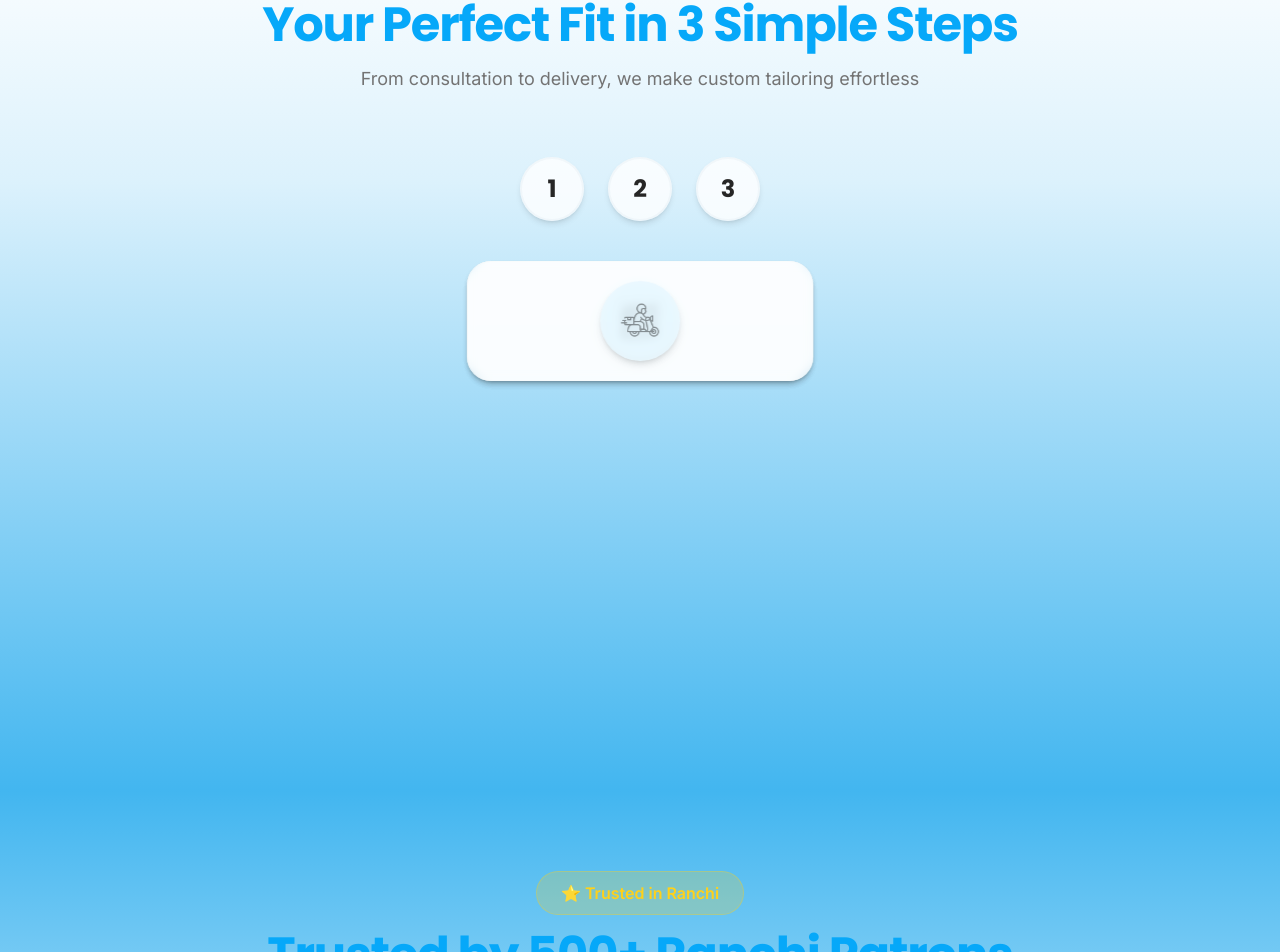
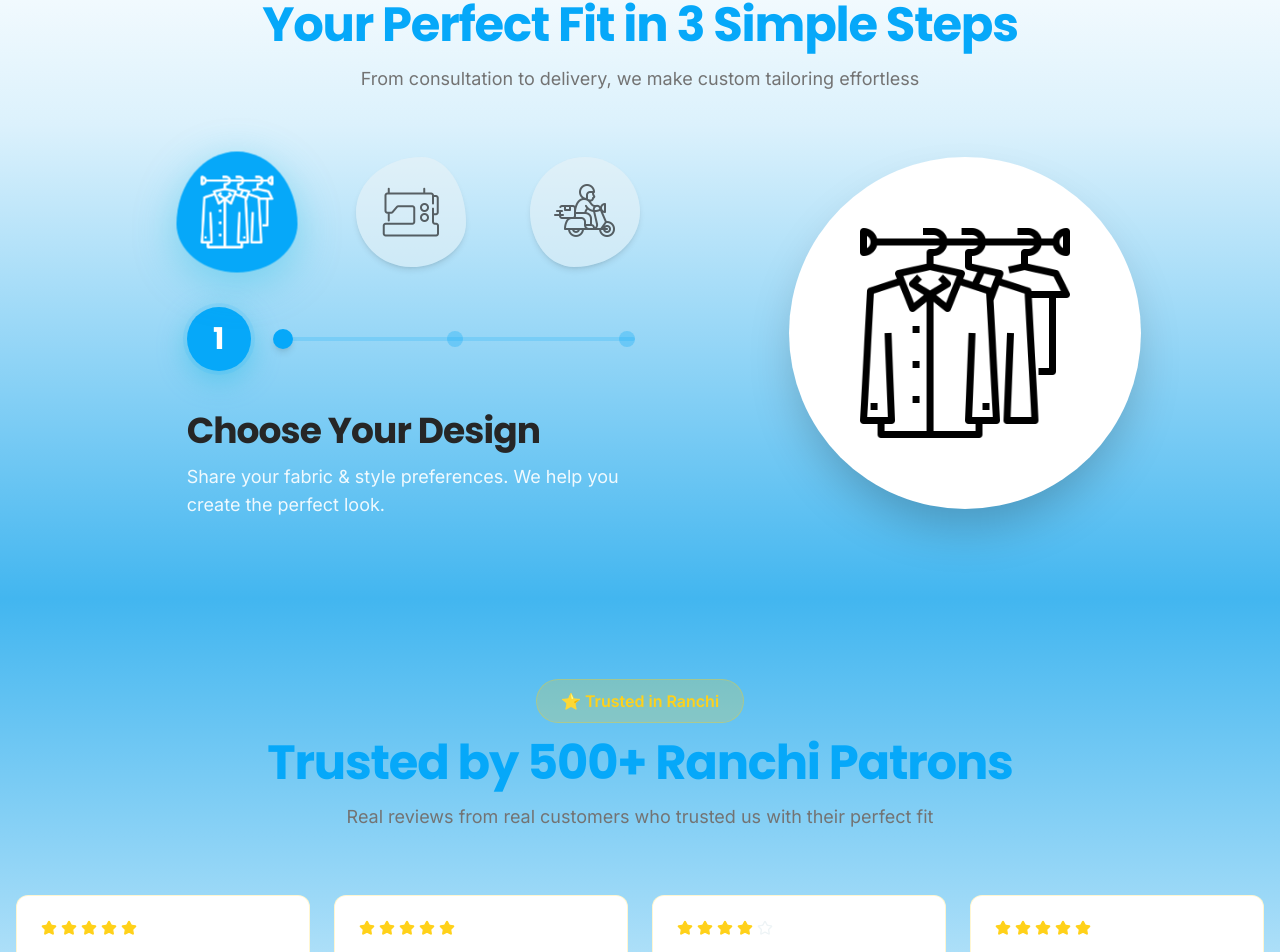
Before and after one commit to nafiszebaqweb-67/Colibet-Landing-Page, a React (Vite) app in the folder colobate-main/: page / in a window 1280 px wide. Shown: the part 1543-2495 px from the top of the page. Built offline with nearby package versions, Linux system fonts and the light colour scheme; the HTML template or start-up script is replaced by a standard one.

Commit message:
Card design update

```diff
--- a/colobate-main/src/components/HowItWorks.tsx
+++ b/colobate-main/src/components/HowItWorks.tsx
@@ -4,34 +4,31 @@ import step2Image from "@/assets/step-2.png";
 import step3Image from "@/assets/step-3.png";
 
 export const HowItWorks = () => {
-  const [activeStep, setActiveStep] = useState<number | null>(null);
+  const [activeStep, setActiveStep] = useState<number>(0);
 
   const steps = [
     {
       number: "1",
-      icon: "🧵",
       image: step1Image,
       title: "Choose Your Design",
       description: "Share your fabric & style preferences. We help you create the perfect look.",
     },
     {
       number: "2",
-      icon: "✂️",
       image: step2Image,
       title: "We Stitch It Custom",
       description: "Our expert tailors craft your perfect fit with precision and care.",
     },
     {
       number: "3",
-      icon: "📦",
       image: step3Image,
       title: "Delivered in 24 Hours",
       description: "Straight to your doorstep in Ranchi. Fast, reliable, premium quality.",
     },
   ];
 
-  const handleControlClick = (index: number) => {
-    setActiveStep(activeStep === index ? null : index);
+  const handleIconClick = (index: number) => {
+    setActiveStep(index);
   };
 
   return (
@@ -46,138 +43,116 @@ export const HowItWorks = () => {
           </p>
         </div>
 
-        {/* Control Buttons with Numbers */}
-        <div className="flex justify-center gap-6 animate-fade-in">
+        {/* Main Layout - Matching Reference Structure */}
+        <div className="max-w-6xl mx-auto">
+          <div className="flex flex-col lg:flex-row gap-12 lg:gap-8 items-start justify-between">
+
+            {/* Left Side: Icons, Timeline & Content (Vertical Stack) */}
+            <div className="w-full lg:w-[65%] flex flex-col items-center">
+
+              {/* Clickable Icon Blobs Row */}
+              <div className="flex justify-center items-center gap-16 mb-10 w-full max-w-md">
                 {steps.map((step, index) => (
                   <button
                     key={index}
-              onClick={() => handleControlClick(index)}
-              className={`w-16 h-16 rounded-full flex items-center justify-center transition-all duration-500 ease-out font-heading text-2xl font-bold ${
-                activeStep === index
-                  ? 'bg-primary text-primary-foreground shadow-[var(--shadow-elegant)] scale-110 ring-4 ring-primary/20'
-                  : 'bg-card/80 backdrop-blur-sm shadow-md hover:shadow-xl hover:scale-110 border-2 border-border/30 text-foreground hover:border-primary/40'
+                    onClick={() => handleIconClick(index)}
+                    className={`relative flex-shrink-0 transition-all duration-500 ease-out hover:scale-105 focus:outline-none ${
+                      activeStep === index ? 'scale-110' : 'scale-100'
                     }`}
                     aria-label={`View ${step.title}`}
+                    style={{
+                      width: '110px',
+                      height: '110px',
+                    }}
                   >
-              {step.number}
+                    <div
+                      className={`w-full h-full flex items-center justify-center transition-all duration-500 ${
+                        activeStep === index
+                          ? 'bg-primary shadow-[0_10px_40px_rgba(0,180,220,0.35)]'
+                          : 'bg-muted/50 shadow-md hover:shadow-lg'
+                      }`}
+                      style={{
+                        borderRadius: index === 0
+                          ? '50% 50% 50% 50% / 60% 60% 40% 40%'
+                          : index === 1
+                          ? '60% 40% 50% 50% / 50% 60% 40% 50%'
+                          : '50% 50% 60% 40% / 50% 50% 50% 50%',
+                      }}
+                    >
+                      <img
+                        src={step.image}
+                        alt={step.title}
+                        className={`w-16 h-16 object-contain transition-all duration-500 ${
+                          activeStep === index ? 'brightness-0 invert scale-110' : 'opacity-60'
+                        }`}
+                      />
+                    </div>
                   </button>
                 ))}
               </div>
 
-        {/* Cards Container */}
-        <div className="max-w-6xl mx-auto mt-10 relative min-h-[450px]">
-          {steps.map((step, index) => {
-            // Determine position classes based on active state
-            let positionClasses = '';
-            let transformClasses = '';
+              {/* Timeline with Number Circle on Left */}
+              <div className="flex items-center gap-6 mb-10 w-full max-w-md">
+                {/* Large Number Circle - Fixed on Left */}
+                <div className="flex-shrink-0">
+                  <div className="w-16 h-16 sm:w-15 sm:h-15 rounded-full bg-primary flex items-center justify-center shadow-[0_8px_30px_rgba(0,180,220,0.4)] ring-4 ring-primary/10 transition-all duration-500">
+                    <span className="text-white font-heading text-2xl sm:text-3xl font-bold">
+                      {activeStep + 1}
+                    </span>
+                  </div>
+                </div>
 
-            if (activeStep === null) {
-              // All cards stacked in center initially
-              positionClasses = 'left-1/2 -translate-x-1/2';
-            } else if (activeStep === index) {
-              // Active card positions
-              if (index === 0) {
-                positionClasses = 'left-0 md:left-[3%]';
-                transformClasses = 'translate-x-0';
-              } else if (index === 1) {
-                positionClasses = 'left-1/2 -translate-x-1/2';
-                transformClasses = 'rotateY(0deg)';
-              } else {
-                positionClasses = 'right-0 md:right-[3%]';
-                transformClasses = 'translate-x-0';
-              }
-            } else {
-              // Inactive cards return to center
-              positionClasses = 'left-1/2 -translate-x-1/2';
-            }
-
-            return (
+                {/* Timeline Line with Dots */}
+                <div className="relative flex-1 h-1">
+                  <div className="absolute inset-0 bg-primary/20 rounded-full" />
+                  <div
+                    className="absolute top-0 left-0 h-full bg-primary rounded-full transition-all duration-700 ease-in-out"
+                    style={{
+                      width: `${(activeStep / (steps.length - 1)) * 100}%`,
+                    }}
+                  />
+                  <div className="absolute inset-0 flex justify-between items-center px-0">
+                    {steps.map((_, index) => (
                       <div
                         key={index}
-                className={`absolute top-0 w-full md:w-[30%] transition-all duration-700 ease-out ${positionClasses}`}
-                style={{
-                  transform: activeStep === index && index === 1 ? 'translateX(-50%) rotateY(0deg)' : undefined,
-                  transformStyle: index === 1 ? 'preserve-3d' : undefined,
-                  perspective: index === 1 ? '1000px' : undefined,
-                  zIndex: activeStep === index ? 10 : 1,
-                }}
+                        className={`w-4 h-4 rounded-full transition-all duration-500 ${
+                          index <= activeStep ? 'bg-primary scale-125 shadow-md' : 'bg-primary/30'
+                        }`}
+                      />
+                    ))}
+                  </div>
+                </div>
+              </div>
+
+              {/* Content Text Below Timeline */}
+              <div className="space-y-3 w-full max-w-md">
+                <h3 className="font-heading text-3xl sm:text-4xl text-foreground font-bold tracking-tight leading-tight transition-all duration-500">
+                  {steps[activeStep].title}
+                </h3>
+                <p className="text-muted-foreground leading-relaxed text-white/90 text-base sm:text-lg transition-all duration-500">
+                  {steps[activeStep].description}
+                </p>
+              </div>
+            </div>
+
+            {/* Right Side: Large Circular Icon Badge */}
+            <div className="w-full lg:w-[40%] flex justify-center lg:justify-start">
+              <div
+                className="w-72 h-72 sm:w-80 sm:h-80 lg:w-[22rem] lg:h-[22rem] bg-white rounded-full flex items-center justify-center shadow-2xl transition-all duration-500 ease-out"
+                key={activeStep}
               >
-                {/* Minimized State */}
-                <div
-                  className={`transition-all duration-700 ease-out ${
-                    activeStep === index
-                      ? 'opacity-0 scale-75 pointer-events-none'
-                      : 'opacity-100 scale-100'
-                  }`}
-                  style={{
-                    transform: activeStep === null && index === 1 ? 'rotateY(180deg)' : undefined,
-                  }}
-                >
-                  <div className="bg-card/60 backdrop-blur-sm rounded-3xl p-6 text-center shadow-md border border-border/10 flex items-center justify-center h-[120px]">
-                    <div className="w-20 h-20 bg-primary/5 rounded-full flex items-center justify-center shadow-md">
+                <div className="w-48 h-48 sm:w-56 sm:h-56 flex items-center justify-center">
                   <img
-                        src={step.image}
-                        alt={step.title}
-                        className="w-10 h-10 object-contain opacity-40"
+                    src={steps[activeStep].image}
+                    alt={steps[activeStep].title}
+                    className="w-full h-full object-contain animate-fade-in"
                   />
                 </div>
               </div>
             </div>
 
-                {/* Expanded State */}
-                <div
-                  className={`absolute inset-0 transition-all duration-700 ease-out ${
-                    activeStep === index
-                      ? 'opacity-100 scale-100 pointer-events-auto'
-                      : 'opacity-0 scale-90 pointer-events-none'
-                  }`}
-                  style={{
-                    transform: activeStep !== index && index === 1 ? 'rotateY(180deg)' : undefined,
-                    backfaceVisibility: index === 1 ? 'hidden' : undefined,
-                  }}
-                >
-                  <div className="bg-card backdrop-blur-sm rounded-3xl p-8 text-center shadow-xl border border-primary/20 flex flex-col items-center justify-center min-h-[400px]">
-                    <div className="mb-6 flex justify-center">
-                      <div className="w-36 h-36 bg-primary/5 rounded-full flex items-center justify-center shadow-md">
-                        <img
-                          src={step.image}
-                          alt={step.title}
-                          className="w-20 h-20 object-contain"
-                        />
           </div>
         </div>
-                    <div className="space-y-4">
-                      <h3 className="font-heading text-2xl text-foreground font-bold tracking-tight">
-                        {step.title}
-                      </h3>
-                      <p className="text-muted-foreground leading-relaxed text-base">
-                        {step.description}
-                      </p>
-                    </div>
-                  </div>
-                </div>
-              </div>
-            );
-          })}
-        </div>
-
-        {/* Control Buttons with Numbers */}
-        {/* <div className="flex justify-center gap-6 animate-fade-in">
-          {steps.map((step, index) => (
-            <button
-              key={index}
-              onClick={() => handleControlClick(index)}
-              className={`w-16 h-16 rounded-full flex items-center justify-center transition-all duration-500 ease-out font-heading text-2xl font-bold ${
-                activeStep === index
-                  ? 'bg-primary text-primary-foreground shadow-[var(--shadow-elegant)] scale-110 ring-4 ring-primary/20'
-                  : 'bg-card/80 backdrop-blur-sm shadow-md hover:shadow-xl hover:scale-110 border-2 border-border/30 text-foreground hover:border-primary/40'
-              }`}
-              aria-label={`View ${step.title}`}
-            >
-              {step.number}
-            </button>
-          ))}
-        </div> */}
       </div>
     </section>
   );
```
Lines whose indentation alone changed are shown as unchanged.
